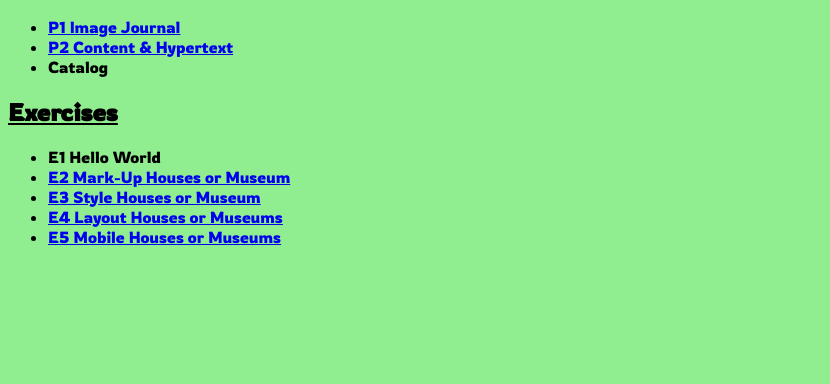
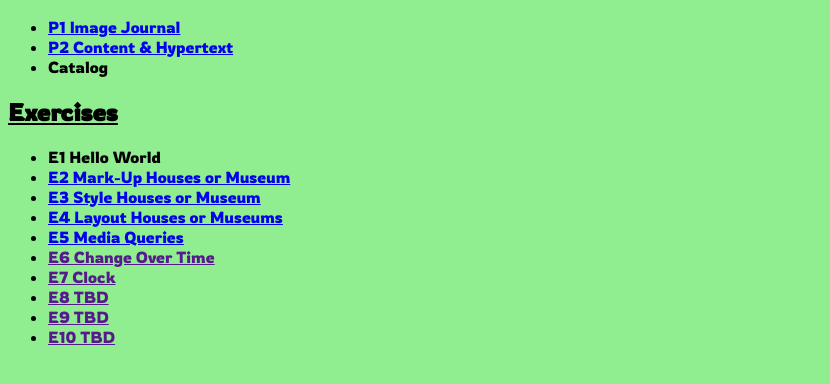
Before and after one commit to hunterxmckenzie/Hunter-Assignments, a plain HTML site: page home.html in a window 1280 px wide. Shown: the part 116-500 px from the top of the page, without its empty margins (0-830 px from the left). Drawn offline with Linux system fonts and the light colour scheme.

Commit message:
Update home.html

```diff
--- a/home.html
+++ b/home.html
@@ -25,6 +25,11 @@
 		  <li><a href="Exercise-02/Exercise_02.html">E2 Mark-Up Houses or Museum</a></li>
 		  <li><a href= "Exercise-03/index.html">E3 Style Houses or Museum</li>
 		  <li><a href="Exercise-04/index.html">E4 Layout Houses or Museums</li>
-		  <li><a href="Exercise-05/index.html">E5 Mobile Houses or Museums</li>
+		  <li><a href="Exercise-05/index.html">E5 Media Queries</li>
+		<li><a href="">E6 Change Over Time</li>
+		<li><a href="">E7 Clock</li>
+		<li><a href="">E8 TBD</li>
+		<li><a href="">E9 TBD</li>
+		<li><a href="">E10 TBD</li>
   </body>
 </html>
```
